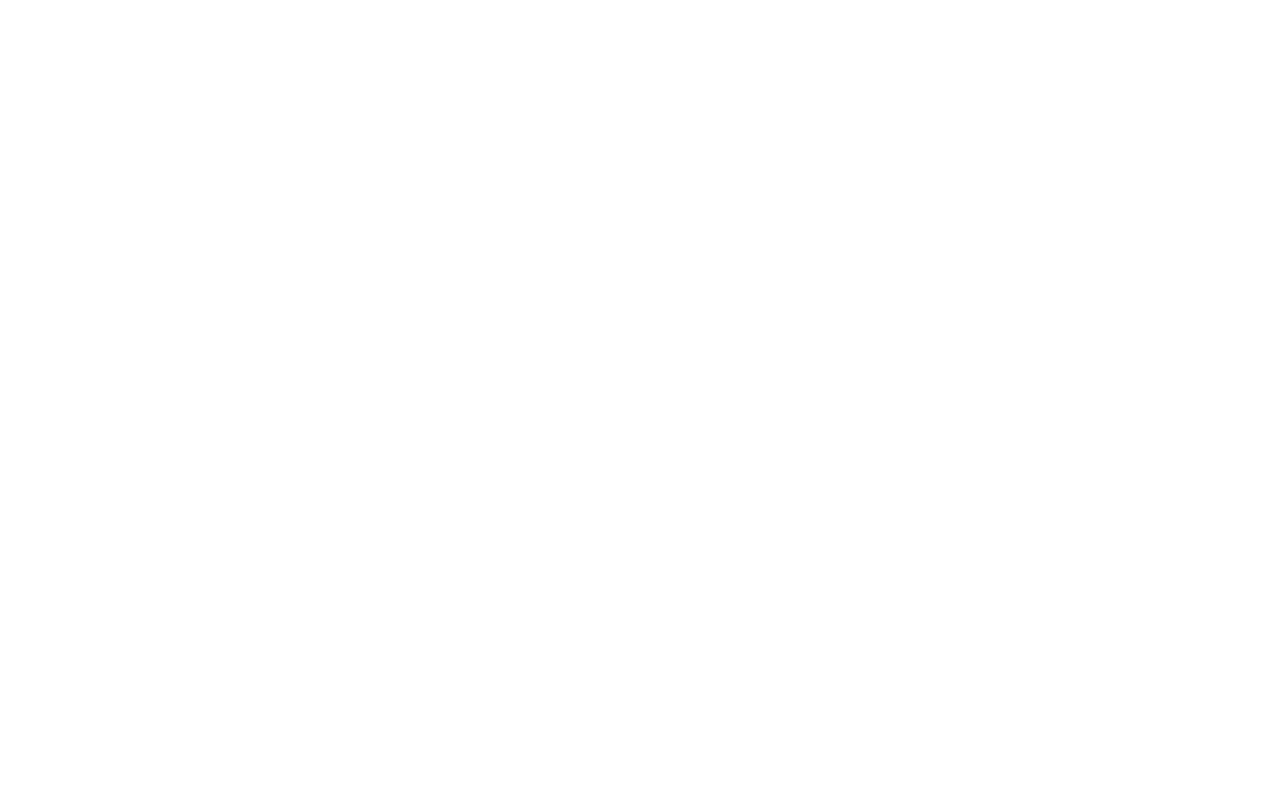
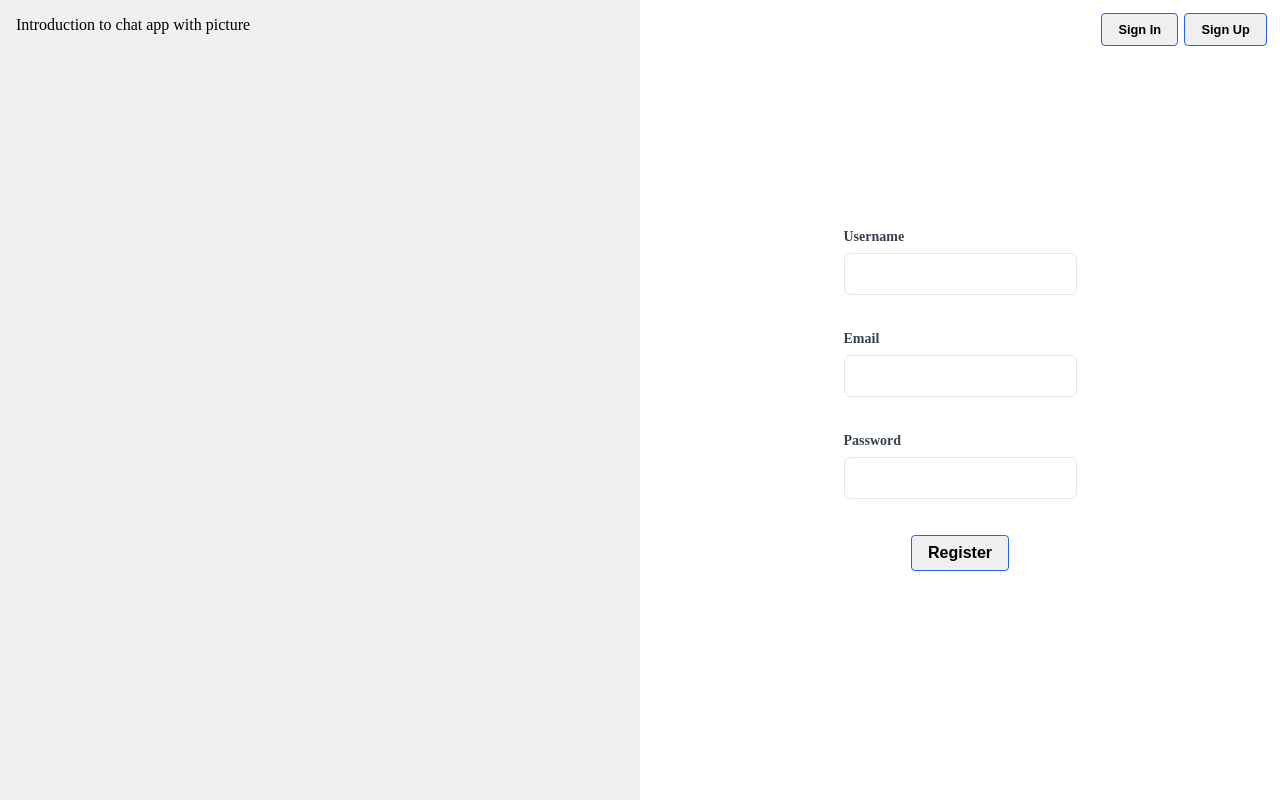
Before and after one commit to AgrisMag/fireside-chat, a React (Vite) app: page /register in a window 1280 px wide. Before the commit this address had no page. Built offline with nearby package versions, Linux system fonts and the light colour scheme.

Commit message:
adds register

```diff
--- a/src/App.tsx
+++ b/src/App.tsx
@@ -1,7 +1,7 @@
 import { BrowserRouter, Route, Routes } from "react-router-dom";
 import "./App.css";
-import { SignInPage } from "./pages/SignInPage";
-import { SignUpPage } from "./pages/SignupPage";
+import { LoginPage } from "./pages/LoginPage";
+import { RegisterPage } from "./pages/RegisterPage";
 import { ChatPage } from "./pages/ChatPage";
 import { LandingPage } from "./pages/LandingPage";
 
@@ -14,15 +14,15 @@
           path="/"
           element={
             <LandingPage>
-              <SignInPage />
+              <LoginPage />
             </LandingPage>
           }
         />
         <Route
-          path="/signup"
+          path="/register"
           element={
             <LandingPage>
-              <SignUpPage />
+              <RegisterPage />
             </LandingPage>
           }
         />
--- a/src/pages/LandingPage.tsx
+++ b/src/pages/LandingPage.tsx
@@ -29,7 +29,7 @@
           <Button onClick={handleNavigate} name="">
             Sign In
           </Button>
-          <Button onClick={handleNavigate} name="signup">
+          <Button onClick={handleNavigate} name="register">
             Sign Up
           </Button>
         </ButtonWrapper>
--- a/src/pages/LoginPage.tsx
+++ b/src/pages/LoginPage.tsx
@@ -9,7 +9,7 @@
   password: string;
 };
 
-export const SignInPage = () => {
+export const LoginPage = () => {
   const [loginInfo, setLoginInfo] = useState<LoginInfo>({
     email: "",
     password: "",
--- a/src/pages/RegisterPage.tsx
+++ b/src/pages/RegisterPage.tsx
@@ -4,13 +4,13 @@
 import { Input } from "../components/shared/Input";
 import axios from "axios";
 
-type RegistrationInfo = { username: string; email: string; password: string };
+type RegistrationInfo = { name: string; email: string; passwordHashed: string };
 
-export const SignUpPage = () => {
+export const RegisterPage = () => {
   const [registrationInfo, setRegistrationInfo] = useState<RegistrationInfo>({
-    username: "",
+    name: "",
     email: "",
-    password: "",
+    passwordHashed: "",
   });
 
   const handleRegistration = (event: ChangeEvent<HTMLInputElement>) => {
@@ -21,7 +21,7 @@
   const handleSubmitRegistration = async () => {
     try {
       const response = await axios.post(
-        "http://localhost:3001/register",
+        "http://localhost:3001/auth/register",
         registrationInfo
       );
       console.log(response);
@@ -36,10 +36,10 @@
         <Input
           label="Username"
           type="text"
-          value={registrationInfo.username}
-          name={"username"}
+          value={registrationInfo.name}
+          name={"name"}
           onChange={handleRegistration}
-          id="username"
+          id="name"
         />
       </InputWrapper>
       <InputWrapper>
@@ -56,8 +56,8 @@
         <Input
           label="Password"
           type="password"
-          value={registrationInfo.password}
-          name={"password"}
+          value={registrationInfo.passwordHashed}
+          name={"passwordHashed"}
           onChange={handleRegistration}
           id="registration-password"
         />
```
